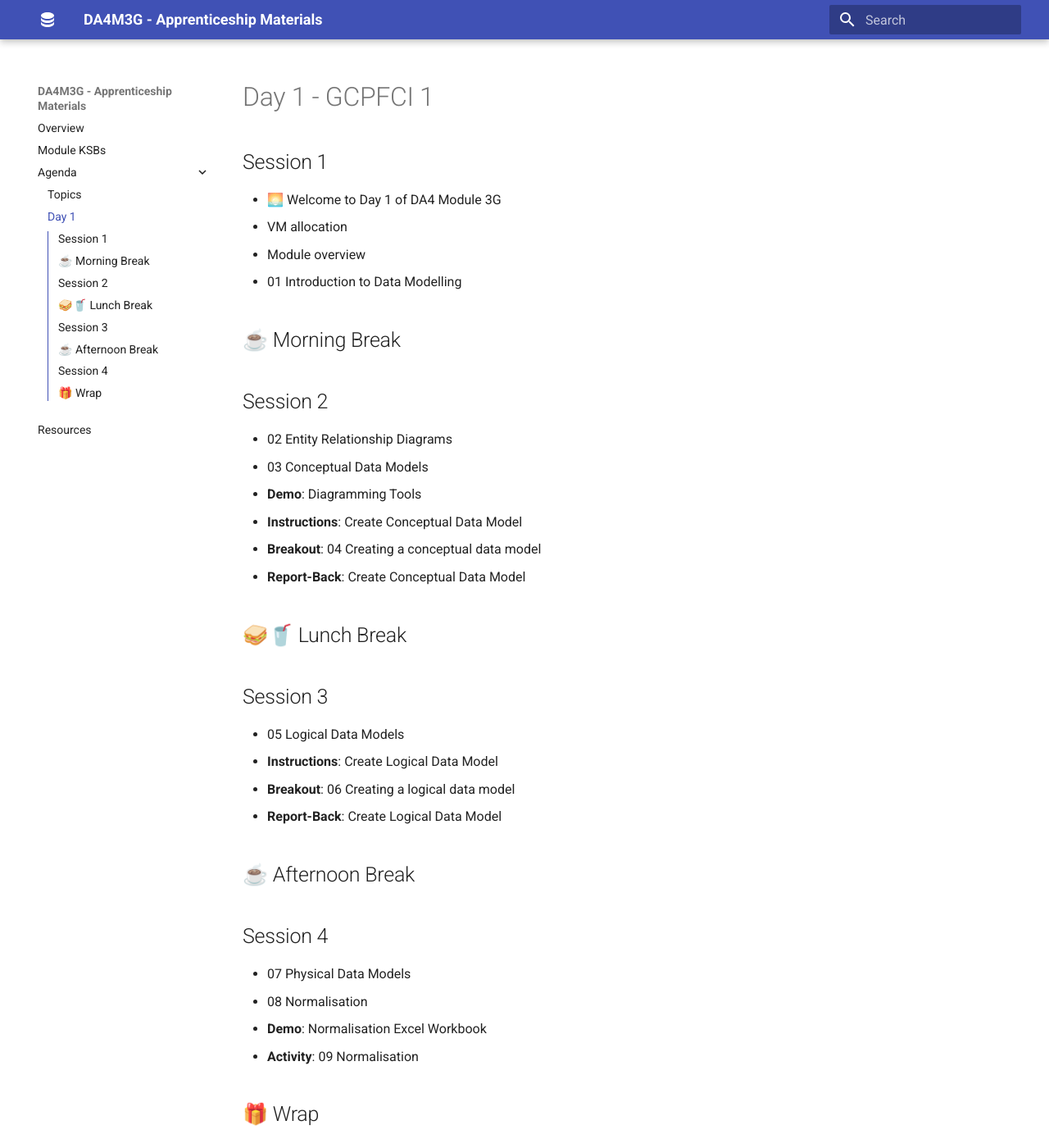
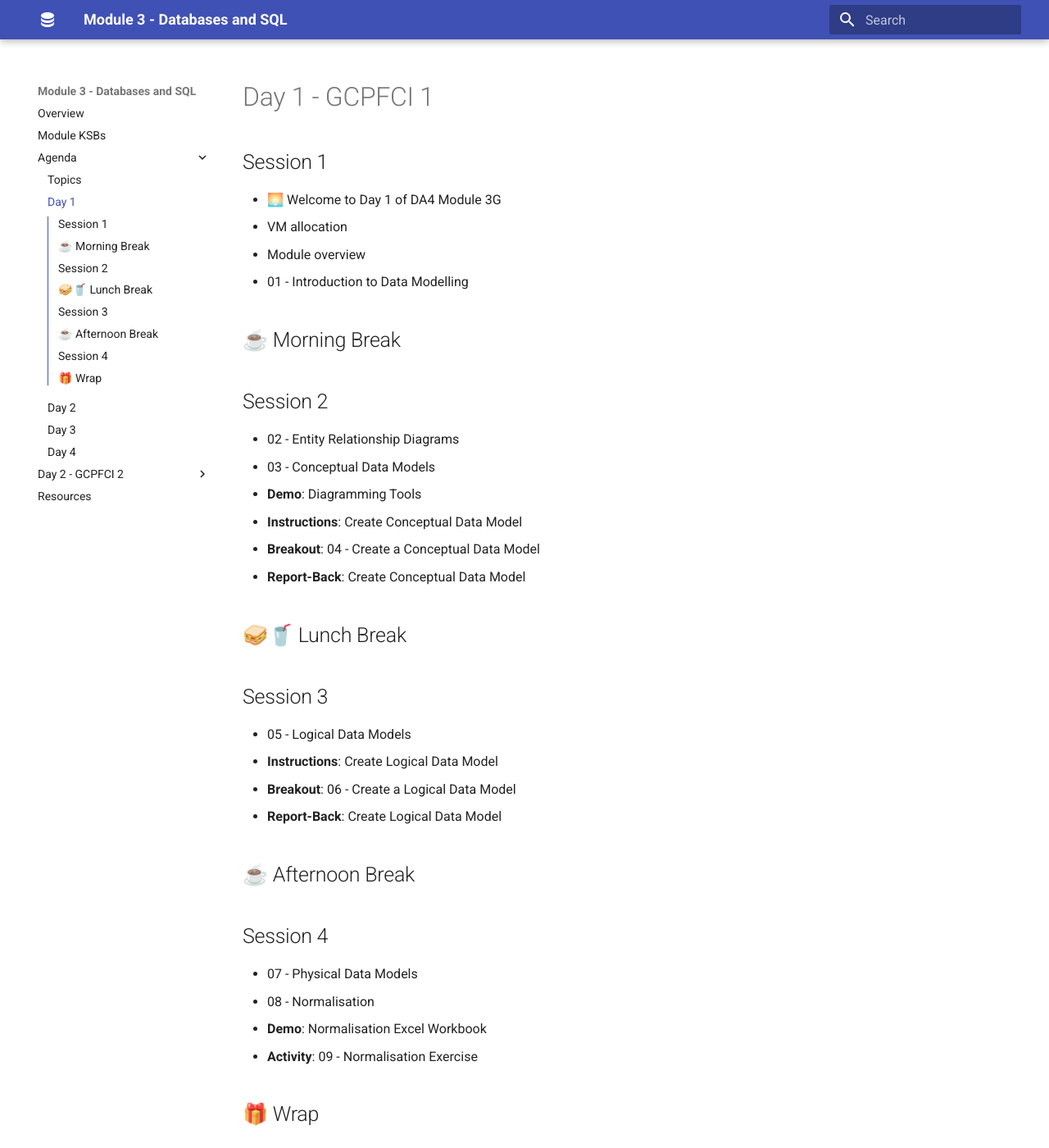
Before and after one commit to qaalabs/DA4M3G, an MkDocs documentation site: the page built from docs/agenda/day1.md, in a window 1280 px wide and 1400 px high. Shown: the whole window at 82% size. Built offline with MkDocs 1.6.1 and Material for MkDocs 9.7.7, drawn with Linux system fonts in a browser that asks for light colours.

Commit message:
Auto commit by uthisha

```diff
--- a/docs/agenda/day1.md
+++ b/docs/agenda/day1.md
@@ -5,35 +5,35 @@
 - 🌅 Welcome to Day 1 of DA4 Module 3G
 - VM allocation
 - Module overview
-- 01 Introduction to Data Modelling
+- 01 - Introduction to Data Modelling
 
 ## ☕ Morning Break
 
 ## Session 2
 
-- 02 Entity Relationship Diagrams
-- 03 Conceptual Data Models
+- 02 - Entity Relationship Diagrams
+- 03 - Conceptual Data Models
 - **Demo**: Diagramming Tools
 - **Instructions**: Create Conceptual Data Model
-- **Breakout**: 04 Creating a conceptual data model
+- **Breakout**: 04 - Create a Conceptual Data Model
 - **Report-Back**: Create Conceptual Data Model
 
 ## 🥪🥤 Lunch Break
 
 ## Session 3
 
-- 05 Logical Data Models
+- 05 - Logical Data Models
 - **Instructions**: Create Logical Data Model
-- **Breakout**: 06 Creating a logical data model
+- **Breakout**: 06 - Create a Logical Data Model
 - **Report-Back**: Create Logical Data Model
 
 ## ☕ Afternoon Break
 
 ## Session 4
 
-- 07 Physical Data Models
-- 08 Normalisation
+- 07 - Physical Data Models
+- 08 - Normalisation
 - **Demo**: Normalisation Excel Workbook
-- **Activity**: 09 Normalisation
+- **Activity**: 09 - Normalisation Exercise
 
 ## 🎁 Wrap
--- a/mkdocs.yml
+++ b/mkdocs.yml
@@ -1,5 +1,5 @@
 # Site name
-site_name: DA4M3G - Apprenticeship Materials
+site_name: Module 3 - Databases and SQL
 site_url: https://qaalabs.github.io/DA4M3G/
 dev_addr: '0.0.0.0:8000'
 
@@ -11,6 +11,18 @@ nav:
   - Agenda:
     - Topics: agenda/index.md
     - Day 1: agenda/day1.md
+    - Day 2: agenda/day2.md
+    - Day 3: agenda/day3.md
+    - Day 4: agenda/day4.md
+
+  - "Day 2 - GCPFCI 2":
+    - "GCP & BigQuery Orientation": day2/gcp-logon.md
+    - "Explore ECommerce Dataset": day2/bigquery-explore.md
+    - "Run ECommerce Queries": day2/bigquery-queries.md
+    - "Write BigQuery SQL - Task 1": day2/bigquery-tasks-1.md
+    - "Write BigQuery SQL - Task 2": day2/bigquery-tasks-2.md
+    - "Write BigQuery SQL - Task 3": day2/bigquery-tasks-3.md
+    - "MongoDB": day2/mongo-db.md
 
   - Resources: resources.md
 
```
Also changed, not shown: docs/trainer.md (+9 -9 lines).
